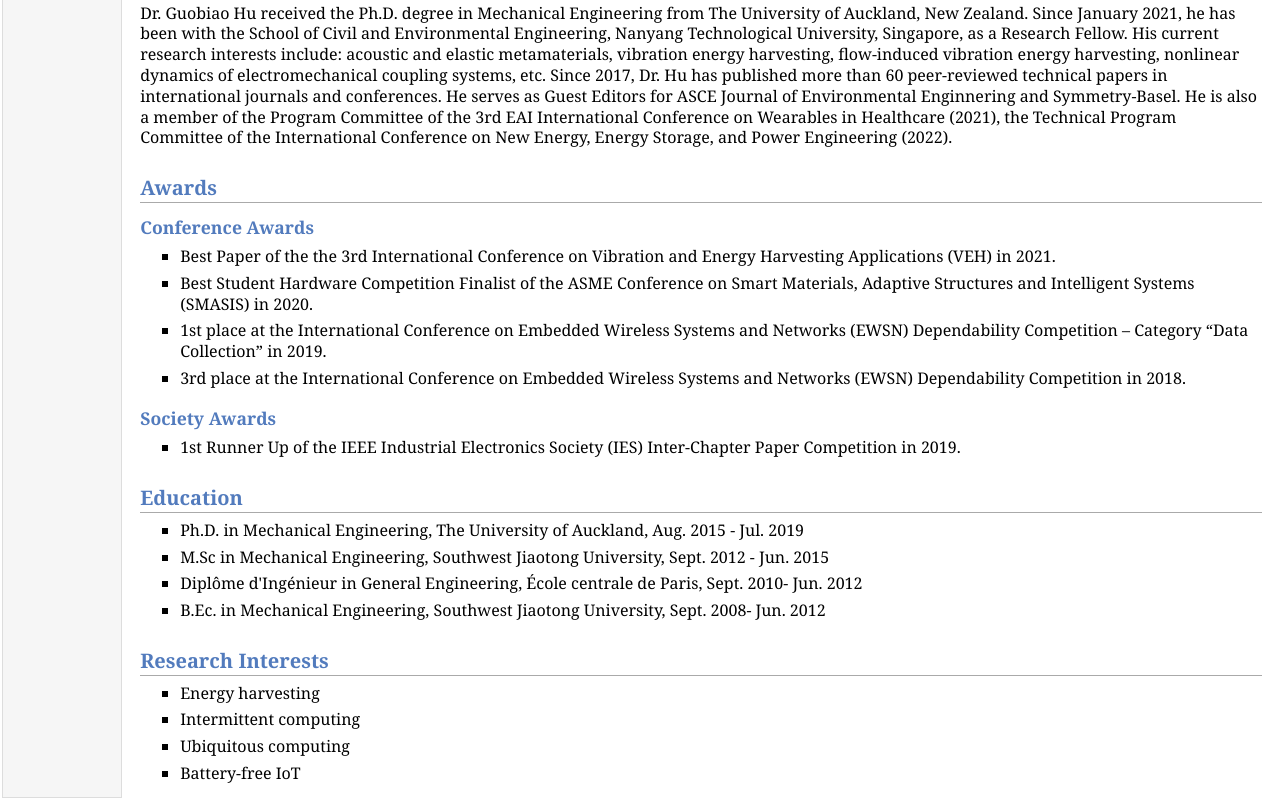
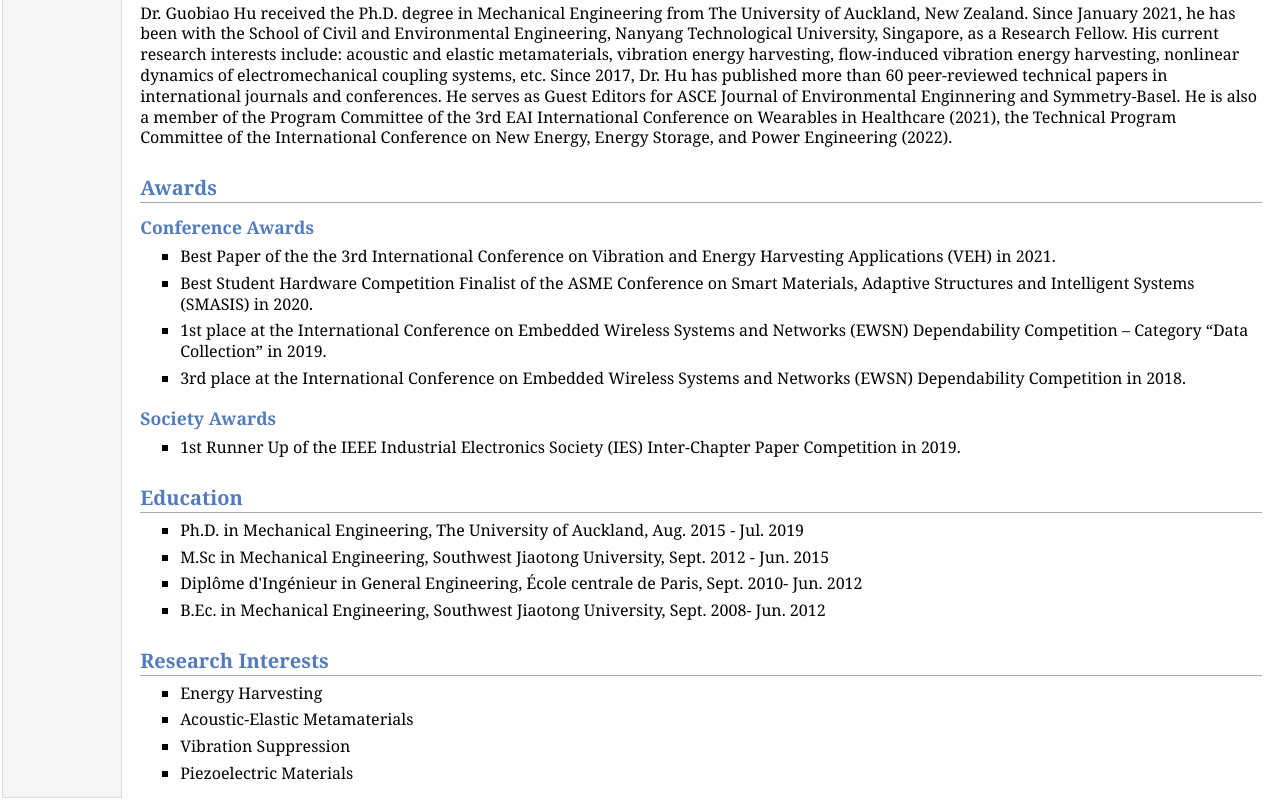
Before and after one commit to huguobiao/github.io, a plain HTML site: page index.html in a window 1280 px wide. Shown: the part 578-1386 px from the top of the page. Drawn offline with Linux system fonts and the light colour scheme.

Commit message:
Update index.html

```diff
--- a/index.html
+++ b/index.html
@@ -90,16 +90,16 @@
                 <h2>Research Interests </h2>
                 <ul>
                     <li>
-                        <p>Energy harvesting</p>
+                        <p>Energy Harvesting</p>
                     </li>
                     <li>
-                        <p>Intermittent computing</p>
+                        <p>Acoustic-Elastic Metamaterials</p>
                     </li>
                     <li>
-                        <p>Ubiquitous computing</p>
+                        <p>Vibration Suppression</p>
                     </li>
                     <li>
-                        <p>Battery-free IoT</p>
+                        <p>Piezoelectric Materials</p>
                     </li>
                 </ul>
             </td>
```
